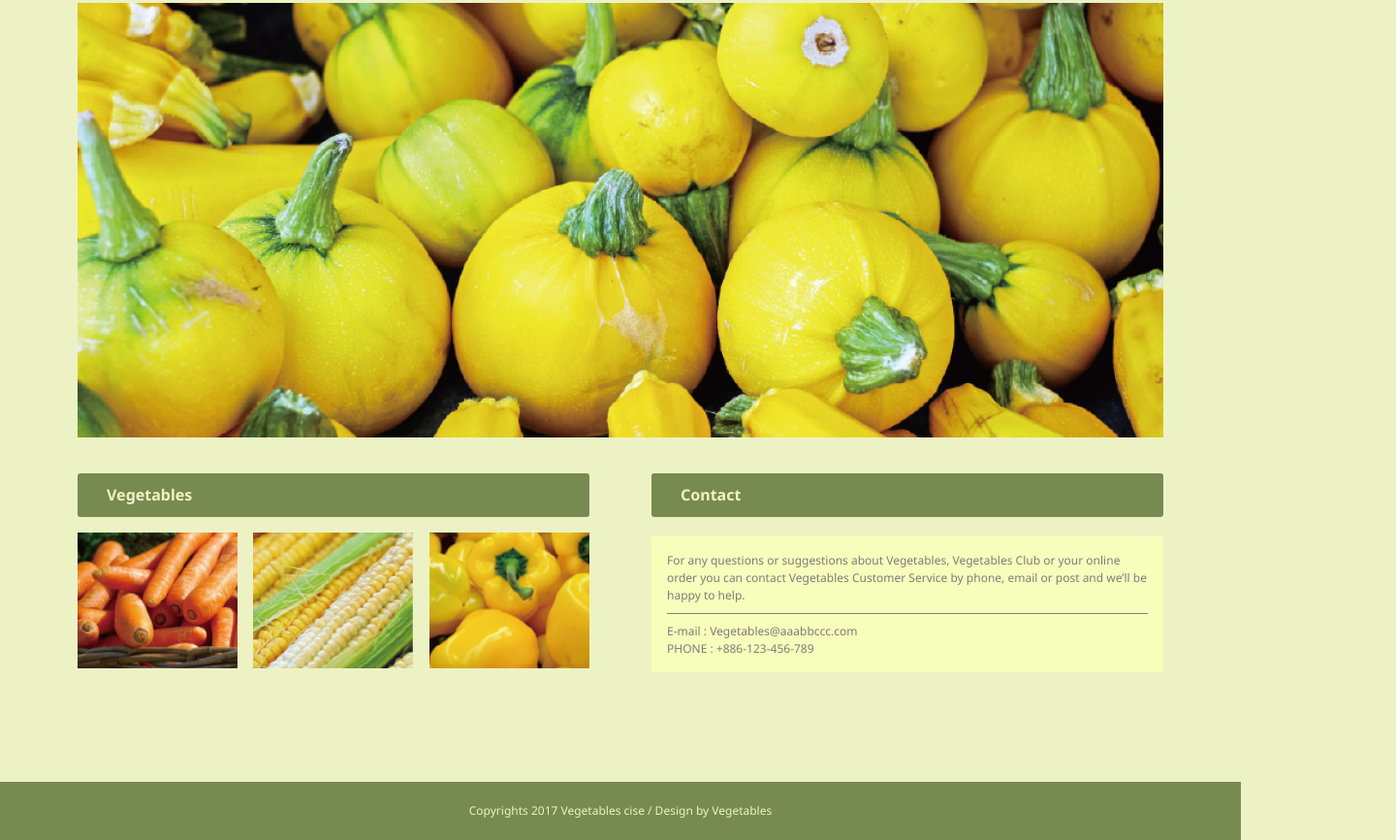
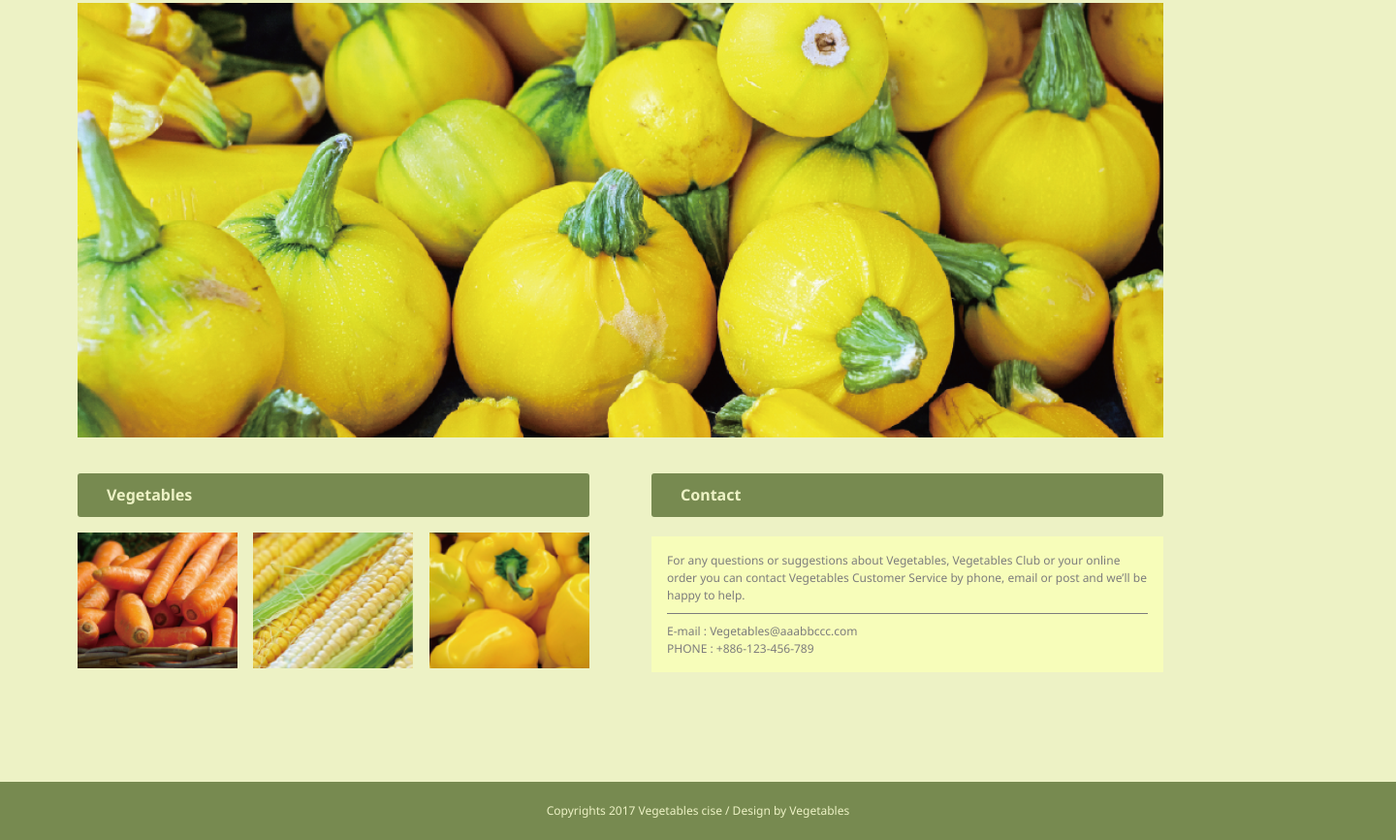
Before and after one commit to mr77tobey/F2E_hw_vegetables, a plain HTML site: page index.html in a window 1280 px wide. Shown: the part 161-1027 px from the top of the page at 97% size, 1440 px wide, since content can reach past the window. Drawn offline with Linux system fonts and the light colour scheme.

Commit message:
Update main.css

```diff
--- a/main.css
+++ b/main.css
@@ -32,7 +32,7 @@ footer{
     line-height: 18px;
     text-decoration: none;
     height: 60px;
-    max-width: 1440px;
+    min-width: 1440px;
     border-bottom: none;
     margin: 0 auto;
     display: grid;
```
